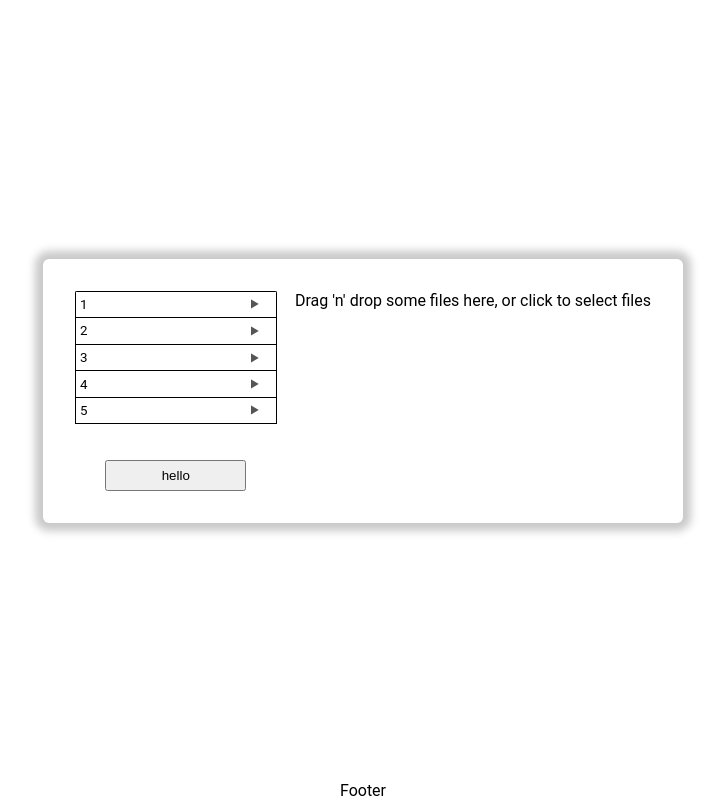
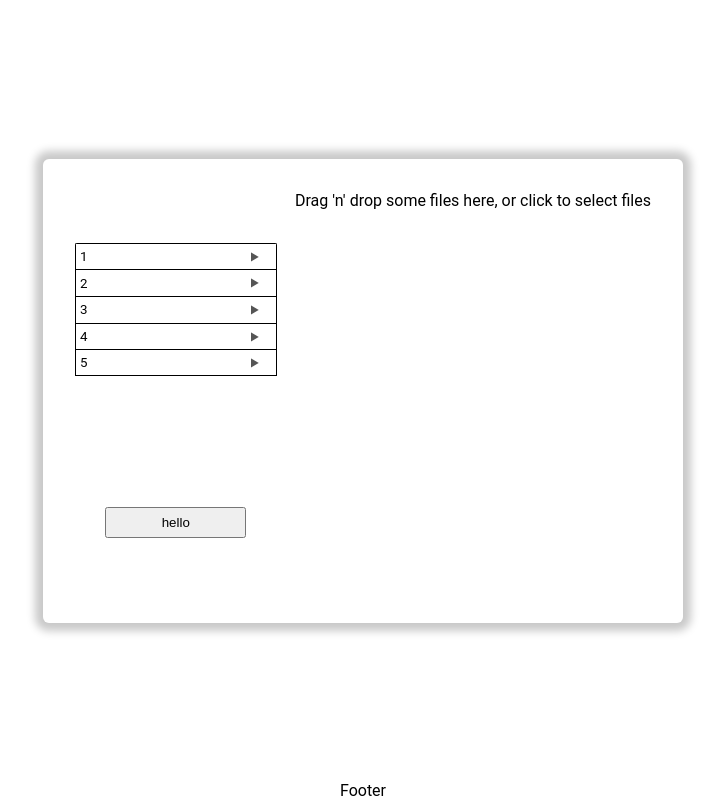
Before and after one commit to pavsoldatov/x509-dropzone-test, a React (Create React App) app: page / in a window 1280 px wide. Shown: the whole page, without its empty margins (277-1002 px from the left). Built offline with nearby package versions, Linux system fonts and the light colour scheme.

Commit message:
Fine-tune styles for aside

```diff
--- a/src/components/CertificateList.module.css
+++ b/src/components/CertificateList.module.css
@@ -1,5 +1,5 @@
 .select {
-  height: 100%;
+  height: 40%;
   font-family: inherit;
   appearance: none;
   outline: 0;
--- a/src/components/Layout/CardContent.module.css
+++ b/src/components/Layout/CardContent.module.css
@@ -1,5 +1,5 @@
 .CardContent {
   display: flex;
   justify-content: space-between;
-  min-height: 200px;
+  min-height: 50vh;
 }
--- a/src/components/UI/Aside.module.css
+++ b/src/components/UI/Aside.module.css
@@ -1,7 +1,6 @@
 .Aside {
   display: flex;
   flex-direction: column;
-  justify-content: space-between;
-  gap: 30px;
+  justify-content: space-around;
   width: 35%;
 }
--- a/src/components/UI/Card.module.css
+++ b/src/components/UI/Card.module.css
@@ -1,5 +1,5 @@
 .Card {
-  min-width: 50%;
+  width: 50%;
 
   background-color: white;
   padding: 2rem;
```
